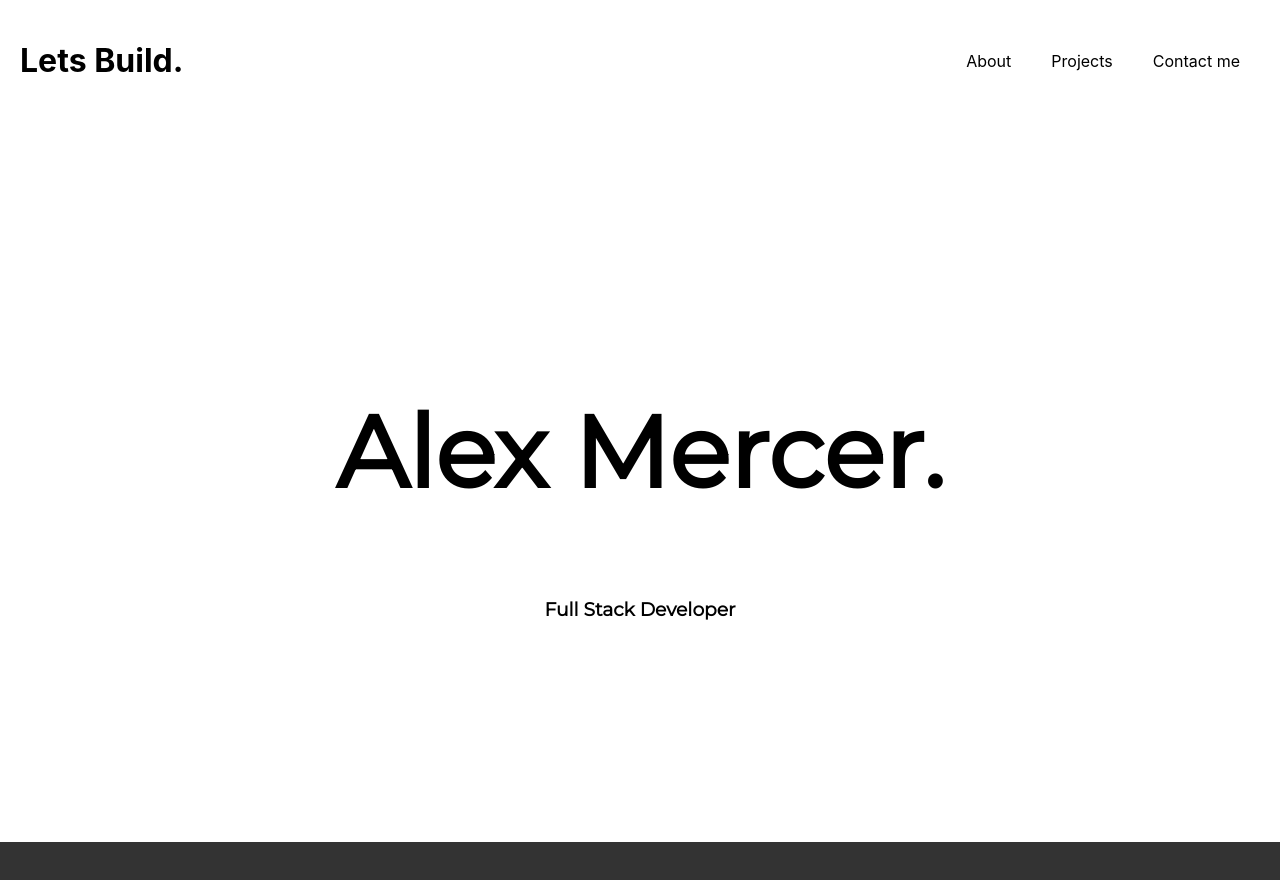
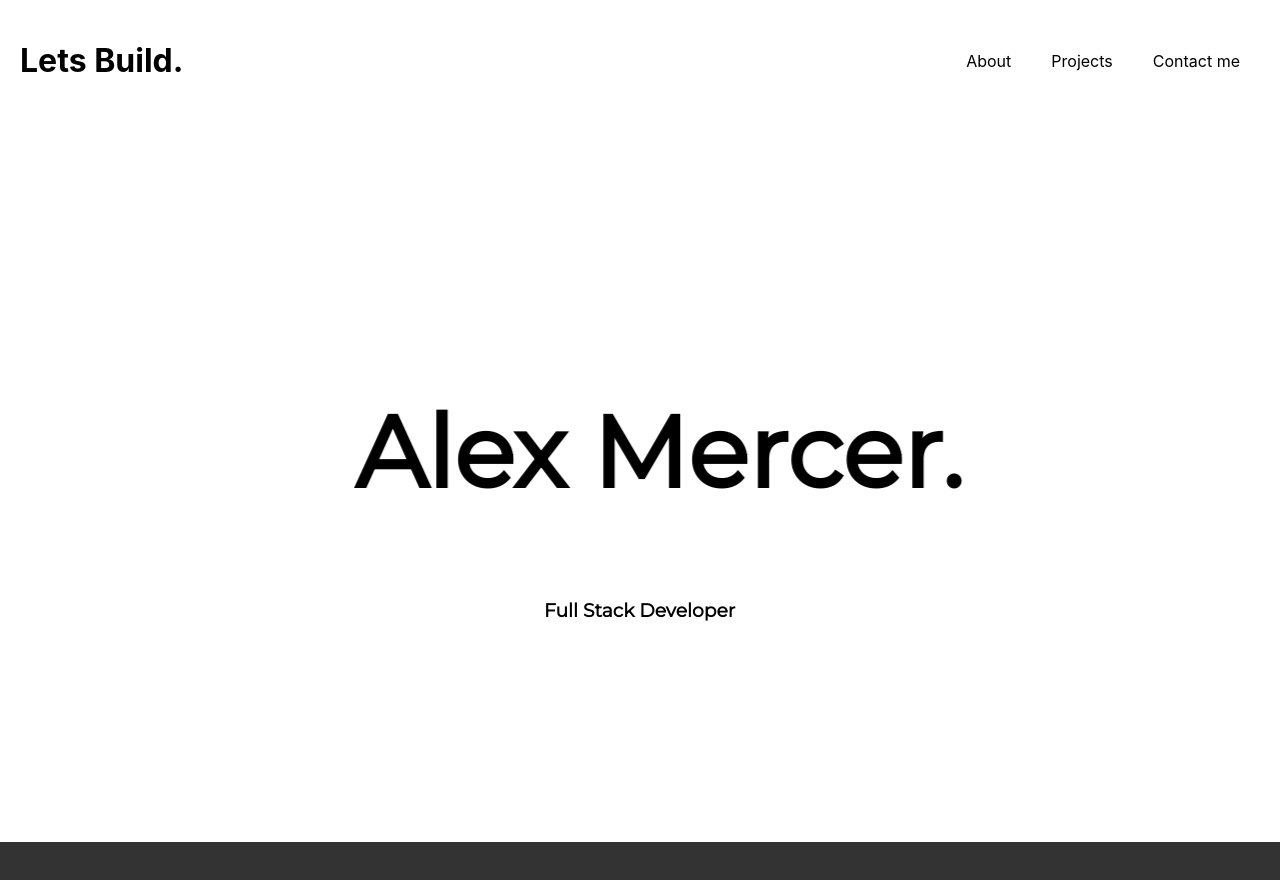
Before and after one commit to alexmercer6/Portfolio, a React (Create React App) app in the folder portfolio/: page / in a window 1280 px wide. Shown: the top 880 px of the page. Built offline with nearby package versions, Linux system fonts and the light colour scheme.

Commit message:
scrolling title parallex

```diff
--- a/portfolio/src/components/landingPage/LandingPage.css
+++ b/portfolio/src/components/landingPage/LandingPage.css
@@ -16,7 +16,7 @@
     padding: 0;
 }
 
-.title-container > h1 {
+.title {
 
     font-size: 100px;
 }
--- a/portfolio/src/components/landingPage/LandingPage.js
+++ b/portfolio/src/components/landingPage/LandingPage.js
@@ -1,10 +1,19 @@
 import "./LandingPage.css"
+import { Parallax, ParallaxProvider } from "react-scroll-parallax"
+
 function LandingPage() {
     return (
         <div className="landing-page">
             <div className="title-container">
-                <h1>Alex Mercer.</h1>
-                <h3>Full Stack Developer</h3>
+                <ParallaxProvider>
+                    <Parallax translateX={[170, -200]} opacity={[3, -1]}>
+                        <h1 className="title">Alex Mercer.</h1>
+                    </Parallax>
+
+                    <Parallax translateX={[0, 0]} opacity={[2, -0.9]}>
+                        <h3>Full Stack Developer</h3>
+                    </Parallax>
+                </ParallaxProvider>
             </div>
         </div>
     )
```
